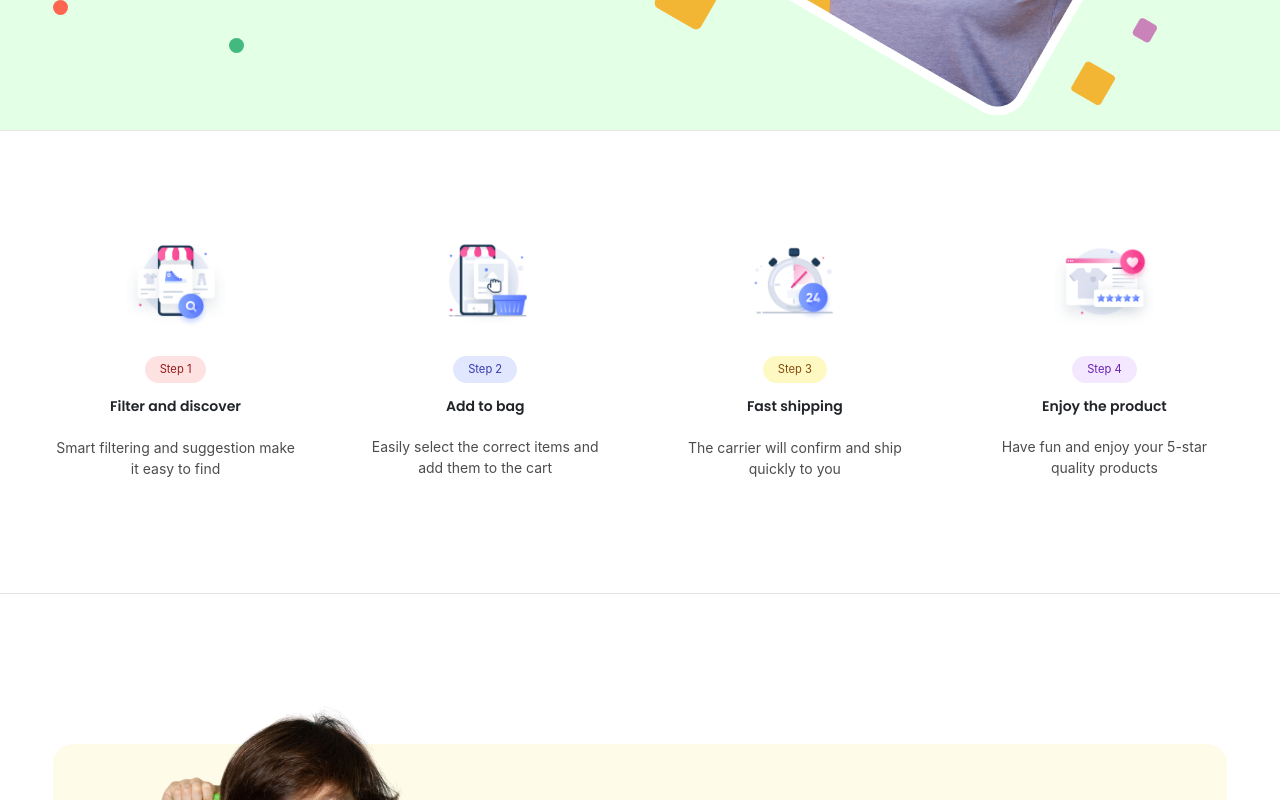
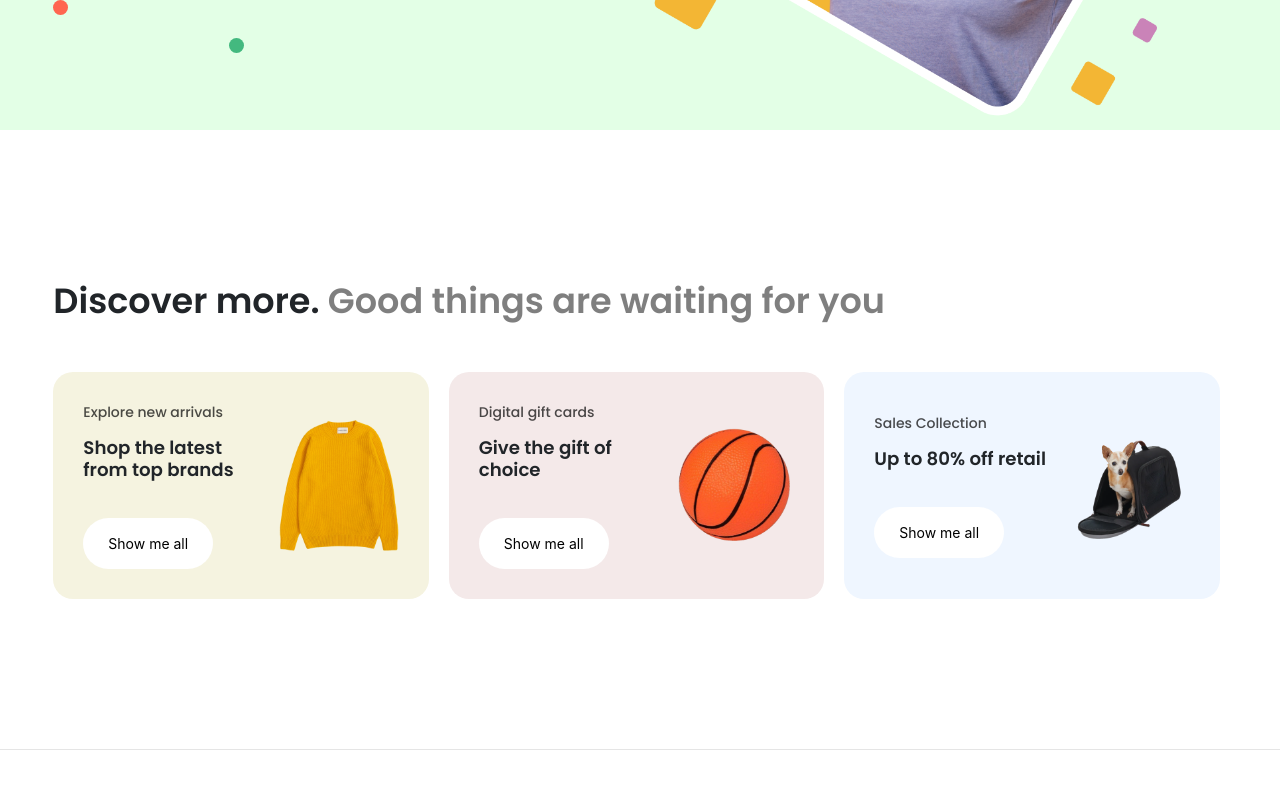
Before and after one commit to 2lambda123/dasimems-mumiah-store, a React (Create React App) app: page / in a window 1280 px wide. Shown: the part 640-1440 px from the top of the page. Built offline with nearby package versions, Linux system fonts and the light colour scheme; no server answers.

Commit message:
feat: product and category section without it's slide functionality

```diff
--- a/src/assets/styles/_styles.scss
+++ b/src/assets/styles/_styles.scss
@@ -81,3 +81,47 @@ a{
 .button{
     padding: 15px 25px;
 }
+
+.slide-card{
+    width: 32%;
+    min-width: 32%;
+
+    &:not(:first-child){
+        margin-left: 20px;
+    }
+
+    @media only screen and (max-width: 1206px){
+        width: 40%;
+        min-width: 40%;
+
+
+    }
+
+    @media only screen and (max-width: 906px){
+        width: 45%;
+        min-width: 45%;
+
+
+    }
+
+    @media only screen and (max-width: 799px){
+        width: 50%;
+        min-width: 50%;
+
+
+    }
+
+    @media only screen and (max-width: 719px){
+        width: 55%;
+        min-width: 55%;
+
+
+    }
+
+     @media only screen and (max-width: 659px){
+        width: 100%;
+        min-width: 100%;
+
+
+    }
+}
--- a/src/assets/styles/index.css
+++ b/src/assets/styles/index.css
@@ -75,6 +75,44 @@ a {
   padding: 15px 25px;
 }
 
+.slide-card {
+  width: 32%;
+  min-width: 32%;
+}
+.slide-card:not(:first-child) {
+  margin-left: 20px;
+}
+@media only screen and (max-width: 1206px) {
+  .slide-card {
+    width: 40%;
+    min-width: 40%;
+  }
+}
+@media only screen and (max-width: 906px) {
+  .slide-card {
+    width: 45%;
+    min-width: 45%;
+  }
+}
+@media only screen and (max-width: 799px) {
+  .slide-card {
+    width: 50%;
+    min-width: 50%;
+  }
+}
+@media only screen and (max-width: 719px) {
+  .slide-card {
+    width: 55%;
+    min-width: 55%;
+  }
+}
+@media only screen and (max-width: 659px) {
+  .slide-card {
+    width: 100%;
+    min-width: 100%;
+  }
+}
+
 body {
   font-family: poppins;
   /********************
@@ -82,6 +120,9 @@ body {
   *********************/
   /********************
   ===== MAIN BODY STYLES =====
+  *********************/
+  /********************
+  ===== SLIDER ANIMATION STYLES =====
   *********************/
   /********************
   ===== FOOTER STYLES =====
@@ -443,6 +484,11 @@ body .anim-container {
   height: 100%;
   width: 100%;
 }
+body .slider-animation {
+  width: 100%;
+  height: auto;
+  overflow-x: hidden;
+}
 body .main-body {
   min-height: 100vh;
   height: 100%;
@@ -457,6 +503,12 @@ body .main-body {
   *********************/
   /********************
   ===== ADVERTISEMENT SECTION STYLES =====
+  *********************/
+  /********************
+  ===== CATEGORY SECTION STYLE =====
+  *********************/
+  /********************
+  ===== PRODUCTS SECTION STYLE =====
   *********************/
   /********************
   ===== CONTACT =====
@@ -803,6 +855,57 @@ body .main-body .advertisement-two .advertisement-container .advertisement-inner
   position: relative;
   height: 100%;
 }
+body .main-body .categories {
+  padding: 150px 0px;
+}
+body .main-body .categories .categories-container .categories-title {
+  font-size: 2.5rem;
+  font-family: poppins-semibold;
+}
+body .main-body .categories .categories-container .categories-title .light {
+  color: rgba(0, 0, 0, 0.5);
+}
+body .main-body .categories .categories-container .categories-content {
+  margin-top: 50px;
+}
+body .main-body .categories .categories-container .categories-content .category-card {
+  border-radius: 20px;
+  -webkit-border-radius: 20px;
+  -moz-border-radius: 20px;
+  -ms-border-radius: 20px;
+  -o-border-radius: 20px;
+  padding: 30px;
+}
+body .main-body .categories .categories-container .categories-content .category-card .category-card-details .category-card-details-subtitle {
+  font-family: poppins-medium;
+  font-size: 1rem;
+  color: rgba(0, 0, 0, 0.7);
+}
+body .main-body .categories .categories-container .categories-content .category-card .category-card-details .category-card-details-title {
+  font-size: 1.3rem;
+  font-family: poppins-semibold;
+}
+body .main-body .categories .categories-container .categories-content .category-card .category-card-details .category-card-details-link {
+  padding: 15px 25px;
+  display: inline-flex;
+  background: white;
+  border-radius: 100px;
+  margin-top: 30px;
+  -webkit-border-radius: 100px;
+  -moz-border-radius: 100px;
+  -ms-border-radius: 100px;
+  -o-border-radius: 100px;
+  color: black;
+}
+body .main-body .categories .categories-container .categories-content .category-card .category-card-image {
+  margin-left: 15px;
+}
+body .main-body .categories .categories-container .categories-content .category-card .category-card-image img {
+  max-width: 120px;
+}
+body .main-body .products {
+  border-top: 1px solid rgba(0, 0, 0, 0.1);
+}
 body .main-body .contact-banner {
   padding: 50px 0px;
   padding-top: 130px;
--- a/src/assets/styles/index.scss
+++ b/src/assets/styles/index.scss
@@ -480,6 +480,16 @@ body{
         width: 100%;
     }
 
+    /********************
+    ===== SLIDER ANIMATION STYLES =====
+    *********************/
+
+    .slider-animation{
+        width: 100%;
+        height: auto;
+        overflow-x: hidden;
+    }
+
 
     .main-body{
         min-height: 100vh;
@@ -627,7 +637,7 @@ body{
                         -moz-transition: 0.5s ease all;
                         -ms-transition: 0.5s ease all;
                         -o-transition: 0.5s ease all;
-}
+                    }
 
 
                 }
@@ -933,6 +943,90 @@ body{
                     }
                 }
             }
+
+        }
+
+
+         /********************
+        ===== CATEGORY SECTION STYLE =====
+        *********************/
+
+        .categories{
+            padding: getMeasurement("paddingVerticalThree") 0px;
+
+            .categories-container{
+
+                .categories-title{
+                    font-size: 2.5rem;
+                    font-family: poppins-semibold;
+
+                    .light{
+                        color: rgba(0, 0, 0, .5);
+
+                    }
+                }
+
+                .categories-content{
+                    margin-top: 50px;
+
+                    .category-card{
+                        border-radius: 20px;
+                        -webkit-border-radius: 20px;
+                        -moz-border-radius: 20px;
+                        -ms-border-radius: 20px;
+                        -o-border-radius: 20px;
+                        padding: 30px;
+
+                        .category-card-details{
+
+                            .category-card-details-subtitle{
+                                font-family: poppins-medium;
+                                font-size: 1rem;
+                                color: rgba(0, 0, 0, .7);
+
+                            }
+
+                            .category-card-details-title{
+                                font-size: 1.3rem;
+                                font-family: poppins-semibold;
+
+                            }
+
+                            .category-card-details-link{
+                                padding: 15px 25px;
+                                display: inline-flex;
+                                background: white;
+                                border-radius: 100px;
+                                margin-top: 30px;
+                                -webkit-border-radius: 100px;
+                                -moz-border-radius: 100px;
+                                -ms-border-radius: 100px;
+                                -o-border-radius: 100px;
+                                color: black;
+                            }
+
+                        }
+
+                        .category-card-image{
+                            margin-left: 15px;
+
+                            img{
+                                max-width: 120px;
+                            }
+                        }
+                    }
+
+                }
+            }
+
+        }
+
+        /********************
+        ===== PRODUCTS SECTION STYLE =====
+        *********************/
+
+        .products{
+            border-top: 1px solid rgba(0, 0, 0, .1);
 
         }
 
--- /dev/null
+++ b/src/components/common/SliderAnimation.jsx
@@ -0,0 +1,17 @@
+import React from 'react'
+
+const SliderAnimation = ({children, className, ...props}) => {
+  return (
+
+    <>
+      <div {...props} className={"slider-animation flex-container " + className}>
+
+            {children}
+
+        </div>
+
+    </>
+  )
+}
+
+export default SliderAnimation
--- a/src/components/products/ProductCard.jsx
+++ b/src/components/products/ProductCard.jsx
@@ -2,11 +2,11 @@ import React from "react";
 import { Link } from "react-router-dom";
 import { formatPrice } from "../../utils/helpers";
 
-function ProductCard({ image, name, price, id }) {
+function ProductCard({ image, name, price, id, className }) {
   return (
     <div>
-      <Link to={`/products/${id}`} className="container">
-        <div className="container">
+      <Link to={`/products/${id}`} className={" " + className}>
+        <div className="">
           <img width={"200px"} src={image} alt={name} />
 
           <h5>{name}</h5>
--- a/src/pages/Home.jsx
+++ b/src/pages/Home.jsx
@@ -6,7 +6,8 @@ import { ProductCard } from "../components";
 import { Col, Row, Button } from "antd";
 import { FiSearch } from "react-icons/fi";
 import FadeAnimation from "../components/common/FadeAnimation";
-import { heroContent, routeName, buyingSteps, images } from "../utils/constant";
+import SliderAnimation from "../components/common/SliderAnimation";
+import { heroContent, routeName, buyingSteps, images, categories } from "../utils/constant";
 import { FaArrowRight } from "react-icons/fa";
 
 function Home(props) {
@@ -67,6 +68,42 @@ function Home(props) {
                 )
               })}
             </FadeAnimation>
+          </Col>
+        </Row>
+
+        <Row justify="center" className="categories">
+
+          <Col span={22} className="categories-container">
+
+            <h2 className="categories-title">Discover more. <span className="light"> Good things are waiting for you</span></h2>
+
+            <SliderAnimation className="categories-content">
+            {categories.map((cat , index) => {
+              var { image, colorScheme, smallText, bigText, link } = cat;
+
+                return(
+                  <div key={index} className="flex-container category-card align-center slide-card space-between" style={{ background: colorScheme }}>
+
+                    <div className="category-card-details">
+                      <p className="category-card-details-subtitle">
+                        {smallText}
+                      </p>
+
+                      <h1 className="category-card-details-title">{bigText}</h1>
+
+                      <Link className="category-card-details-link" to={link}>Show me all</Link>
+                    </div>
+
+                    <div className="category-card-image">
+                      <img src={image} alt={smallText} />
+                    </div>
+
+                </div>
+              )
+            })}
+            </SliderAnimation>
+
+
           </Col>
         </Row>
 
@@ -135,6 +172,26 @@ function Home(props) {
           </Col>
         </Row>
 
+        <Row justify="center" className="products categories">
+
+          <Col span={22} className="categories-container">
+
+            <h2 className="product-title categories-title">Latest Products</h2>
+
+          <SliderAnimation className="categories-content">
+
+              {newList.slice(0, 8).map((product) => {
+                return <ProductCard className="flex-container category-card align-center slide-card space-between" key={product.id} {...product} />;
+              })}
+
+            </SliderAnimation>
+
+
+
+          </Col>
+
+        </Row>
+
         <Row justify="center" className="advertisement advertisement-two">
           <Col span={22} className="advertisement-container">
             <Row justify="space-between" className="advertisement-inner-content align-center">
@@ -180,14 +237,7 @@ function Home(props) {
             </Row>
           </Col>
         </Row>
-        <div>
-          <div>
-            <h1>Hello Home</h1>
-            {newList.slice(0, 8).map((product) => {
-              return <ProductCard key={product.id} {...product} />;
-            })}
-          </div>
-        </div>
+
     </>
   );
 }
--- a/src/utils/constant.js
+++ b/src/utils/constant.js
@@ -15,6 +15,9 @@ import LogoImage from "../assets/images/logo.png"
 import LogoImageTwo from "../assets/images/mumia_footer_logo.png"
 import PromoOne from "../assets/images/promo2.png"
 import PromoTwo from "../assets/images/promo3.png"
+import CatImageOne from "../assets/images/collections/1.png"
+import CatImageTwo from "../assets/images/collections/5.png"
+import CatImageThree from "../assets/images/collections/4.png"
 
 export const routeName = {
     home: "/",
@@ -217,6 +220,41 @@ export const cartProducts = [
     }
 ]
 
+export const categories = [
+
+    {
+        smallText: "Explore new arrivals",
+        bigText: "Shop the latest from top brands",
+        image: CatImageOne,
+        colorScheme: "#F5F3E0",
+        link: ""
+    },
+
+     {
+        smallText: "Digital gift cards",
+        bigText: "Give the gift of choice",
+        image: CatImageTwo,
+        colorScheme: "#F4E9E9",
+        link: ""
+    },
+
+     {
+        smallText: "Sales Collection",
+        bigText: "Up to 80% off retail",
+        image: CatImageThree,
+        colorScheme: "#EFF6FF",
+        link: ""
+    },
+
+     {
+        smallText: "Sales Collection",
+        bigText: "Up to 80% off retail",
+        image: CatImageThree,
+        colorScheme: "#EFF6FF",
+        link: ""
+    }
+]
+
 export const images = {
     logo: LogoImage,
     logoTwo: LogoImageTwo,
```
Also changed, not shown: 1 other file (tests, documents, lock files or other folders). Lines whose indentation alone changed are shown as unchanged.
